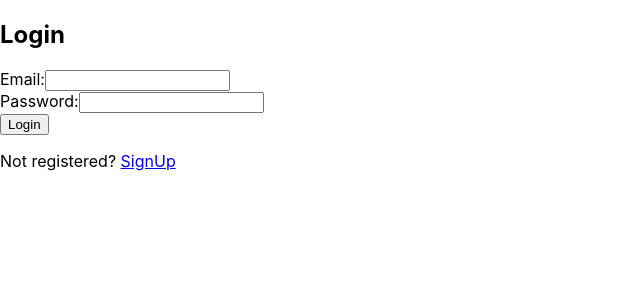
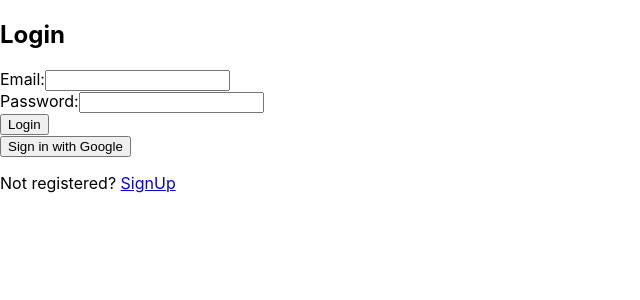
Before and after one commit to samipak458/SignIn-SignUp-Firebase, a React (Create React App) app in the folder my-react-app/: page /login in a window 1280 px wide. Shown: the top 300 px of the page, without its empty margins (0-640 px from the left). Built offline with nearby package versions, Linux system fonts and the light colour scheme.

Commit message:
Update Login.jsx

```diff
--- a/my-react-app/src/Login.jsx
+++ b/my-react-app/src/Login.jsx
@@ -1,7 +1,7 @@
 import React, { useState } from 'react';
-import {auth} from './firebase';
+import { auth } from './firebase';
 import { signInWithEmailAndPassword } from "firebase/auth";
-
+import GoogleSignInButton from './GoogleSignInButton';
 
 const Login = () => {
   const [email, setEmail] = useState('');
@@ -18,9 +18,9 @@ const Login = () => {
   const handleSubmit = async (e) => {
     e.preventDefault();
     try {
-            await signInWithEmailAndPassword(auth, email, password)
+      await signInWithEmailAndPassword(auth, email, password);
       console.log('User logged in');
-            alert('User logged in')
+      alert('User logged in');
       window.location.href = '/userProfile';
     } catch (error) {
       console.log(error.message);
@@ -39,6 +39,8 @@ const Login = () => {
         <br />
         <button type="submit">Login</button>
         <br />
+        <GoogleSignInButton />
+        <br />
         <p>Not registered? <a href="/signup">SignUp</a></p>
       </form>
     </div>
```
Lines whose indentation alone changed are shown as unchanged.
